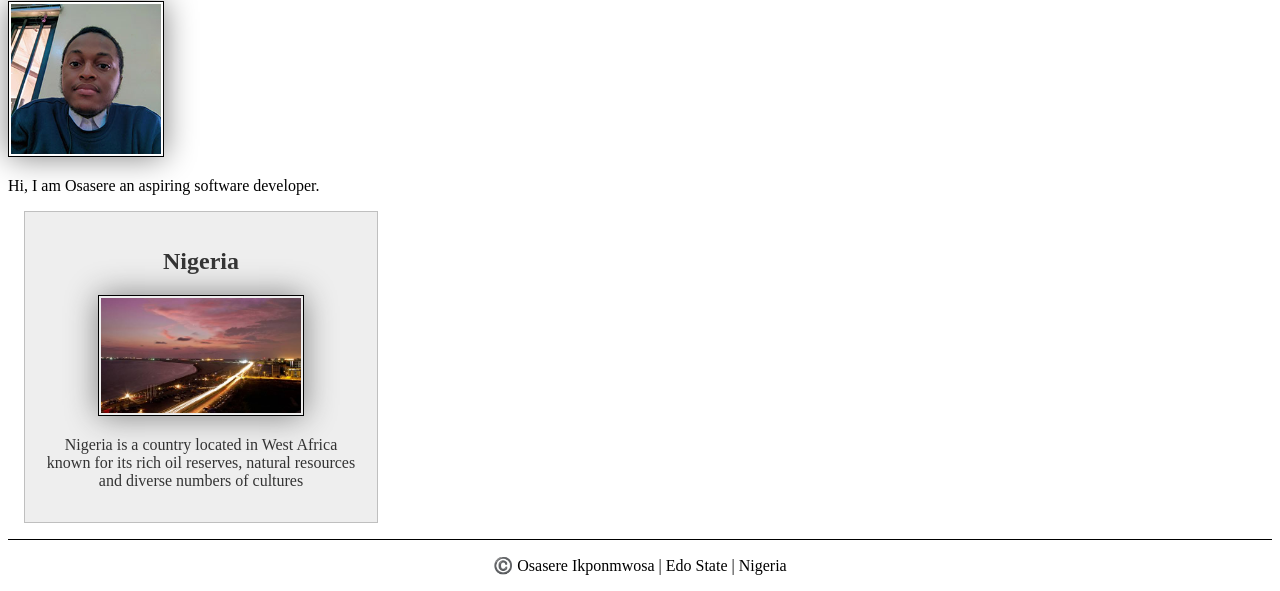
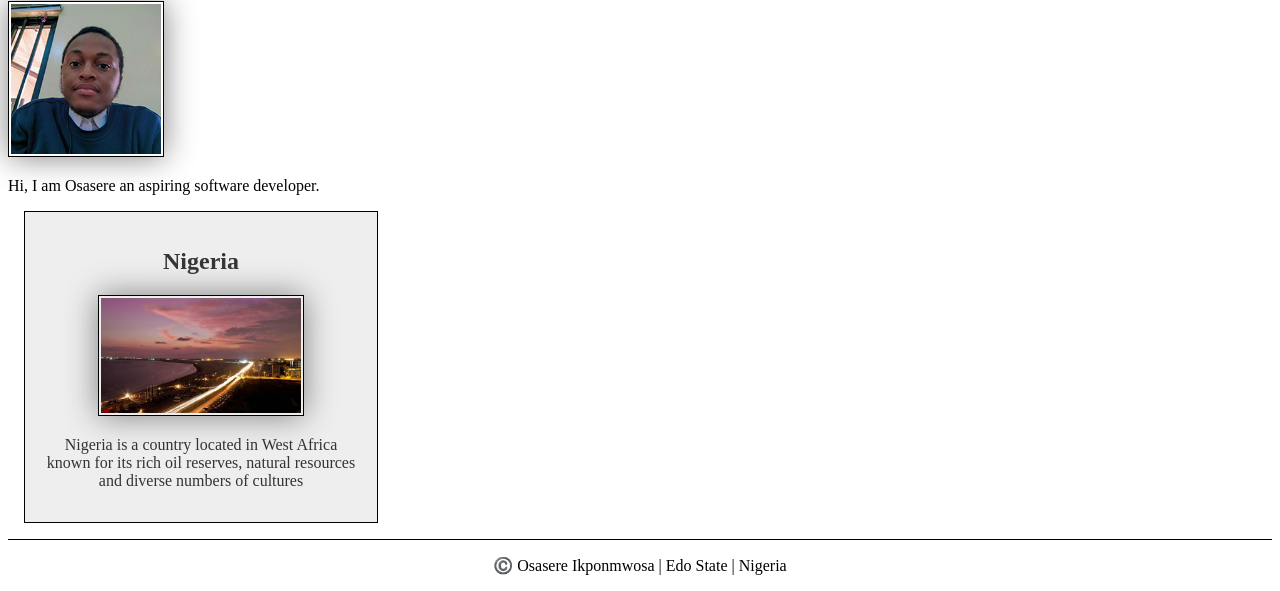
Before and after one commit to seregheik/wdd130, a plain HTML site: page index.html in a window 1280 px wide. Shown: the part 223-814 px from the top of the page. Drawn offline with Linux system fonts and the light colour scheme.

Commit message:
corrected

```diff
--- a/index.html
+++ b/index.html
@@ -6,7 +6,7 @@
     <meta name="viewport" content="width=device-width, initial-scale=1.0">
     <meta name="description" content="Osasere Ikponmwosa WDD130 Homepage ">
     <meta name="author" content="Osaere Ikponmwosa">
-    <title>OsasereIk | WDD130</title>
+    <title>OsasereIk | WDD 130</title>
     <link rel="stylesheet" href="./styles/styles.css">
 </head>
 
--- a/styles/styles.css
+++ b/styles/styles.css
@@ -29,10 +29,10 @@ main {
 aside {
   width: 20rem;
   margin: 1rem;
-  border: 1px solid rgba(0, 0, 0, 0.2); /* 1️⃣ */
+  border: 1px solid black;
   padding: 1rem;
   background-color: #eee;
-  color: #333;
+  color: #333333;
   text-align: center;
 }
 aside img {
@@ -45,6 +45,6 @@ main img {
 }
 footer {
   margin-top: 15px;
-  border-top: 1px solid #000;
+  border-top: 1px solid black;
   text-align: center;
 }
```
